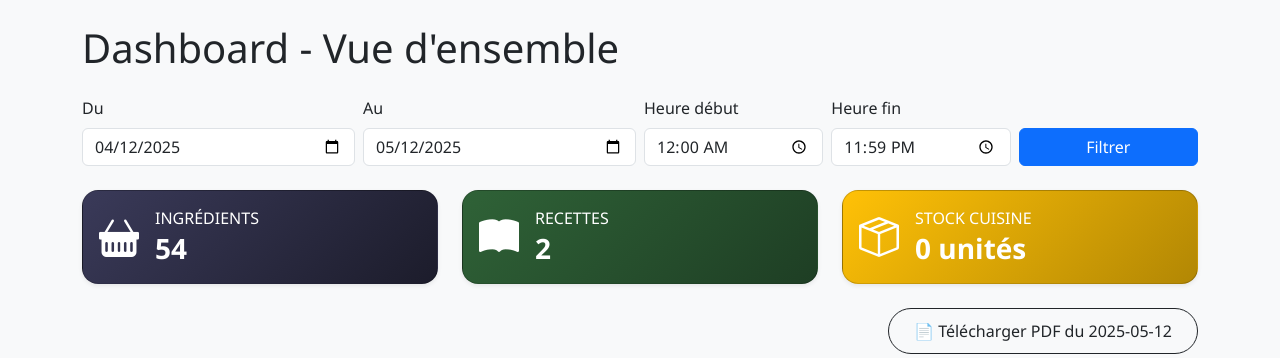
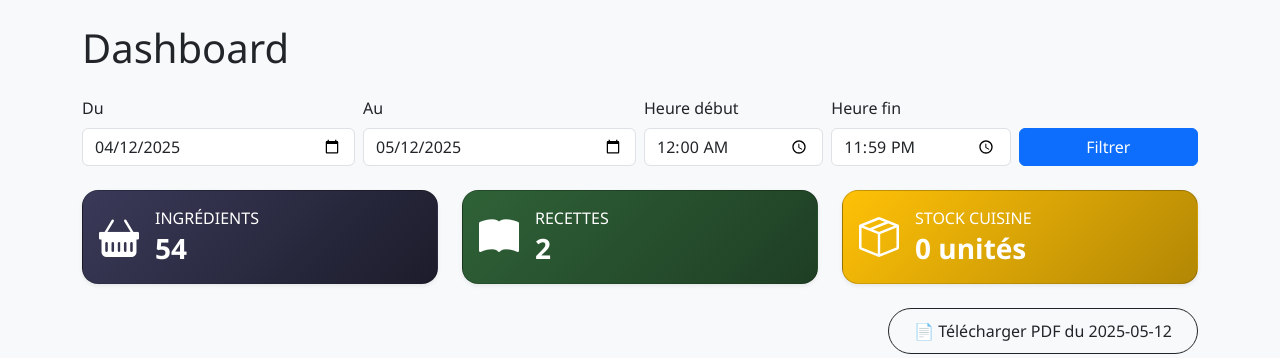
Before and after one commit to Mariechanne/stock_restaurant, a Flask app: page / in a window 1280 px wide. Shown: the part 76-434 px from the top of the page. Run offline with Flask 3, Linux system fonts and the light colour scheme.

Commit message:
synchroooooo

```diff
--- a/templates/home.html
+++ b/templates/home.html
@@ -88,7 +88,7 @@
 </nav>
 
 <div class="container mt-4">
-    <h1 class="mb-4">Dashboard - Vue d'ensemble</h1>
+    <h1 class="mb-4">Dashboard</h1>
 
     <!-- Filtres -->
     <form class="row g-2 mb-4" method="get">
```
